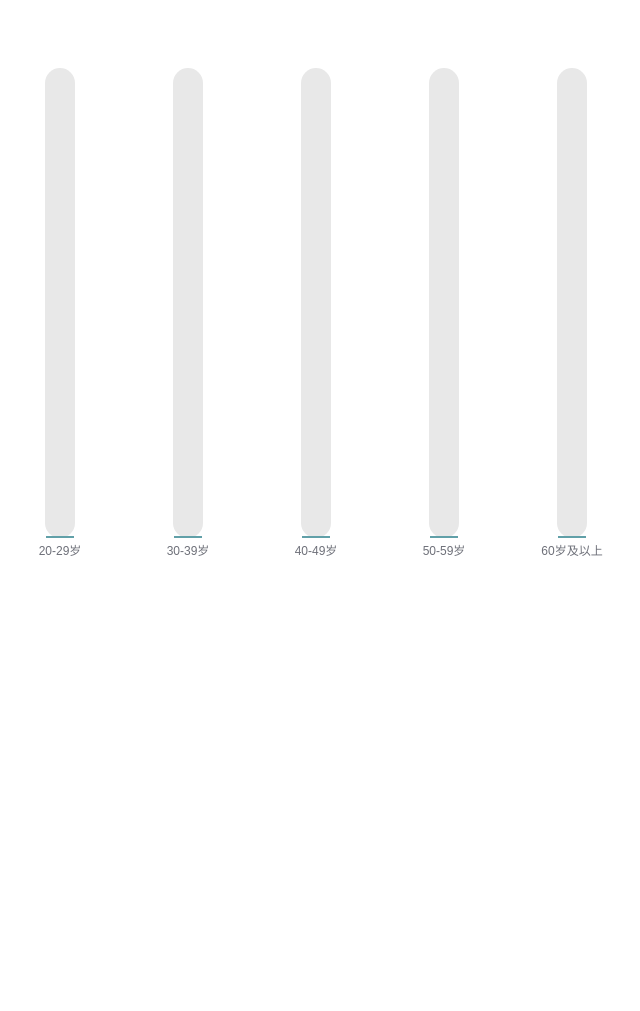
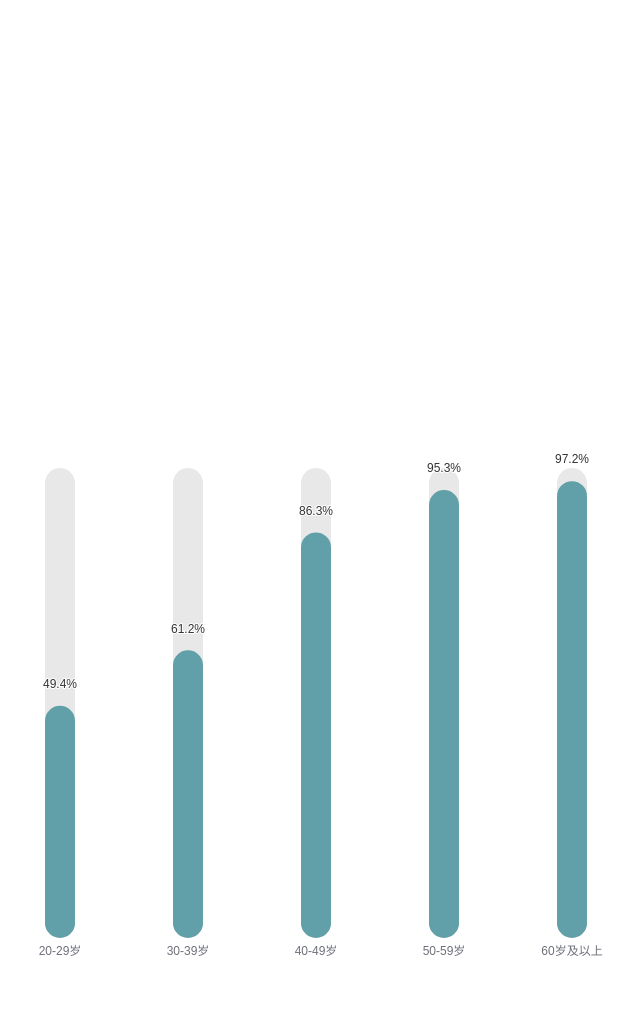
Before and after one commit to zzxxff1/workkk, a plain HTML site: page keshihua.html in a window 1280 px wide. Shown: the whole page, without its empty margins (92-732 px from the left). Before the commit the page ends 800 px from the top, so only its background shows below. Drawn offline with nearby package versions, Linux system fonts and the light colour scheme.

Commit message:
可视化

```diff
--- a/keshihua.html
+++ b/keshihua.html
@@ -10,105 +10,11 @@
 <div id='female' style="width: 400px;height:400px;background-color: white;float: left;"></div>
 <div id='main' style="width: 800px;height:600px;background-color: white;clear:both;"></div>
 <script type="text/javascript">
-    var maleDom = document.getElementById('male');
-    var femaleDom = document.getElementById('female');
-    var mainDom = document.getElementById('main');
-    var maleChart = echarts.init(maleDom);
-    var femaleChart = echarts.init(femaleDom);
-    var mainChart = echarts.init(mainDom);
+    var chartDom = document.getElementById('main');
+			var myChart = echarts.init(chartDom);
+			var option;
 
-    var maleOption = {
-        title : {
-            text: '男性患病比例',
-            subtext: '79962人',
-            x:'center'
-        },
-        tooltip : {
-            trigger: 'item',
-            formatter: "{a} <br/>{b} : {c} ({d}%)"
-        },
-        legend: {
-            orient: 'vertical',
-            left: 'left',
-            data: ['患病'],
-
-        },
-
-        series : [
-            {
-                name: '男性患病比例',
-                type: 'pie',
-                radius : '55%',
-                center: ['50%', '60%'],
-                label: {
-                    fontSize: 14,
-                    formatter: '{b}: {d}%'
-                },
-                emphasis: {
-                    itemStyle: {
-                        shadowBlur: 10,
-                        shadowOffsetX: 0,
-                        shadowColor: 'rgba(0, 0, 0, 0.5)'
-                    }
-                },
-                showBackground: true,
-                data:[
-                    {value: 79962 * 0.75, name:'患病', itemStyle: {color: '#c23531'}},
-                    {value: 79962 * 0.25, name:'健康', itemStyle: {opacity: 0}}
-                ]
-            }
-        ]
-    };
-
-    var femaleOption = {
-        title : {
-            text: '女性患病比例',
-            subtext: '75809人',
-            x:'center'
-        },
-        tooltip : {
-            trigger: 'item',
-            formatter: "{a} <br/>{b} : {c} ({d}%)"
-        },
-        legend: {
-            orient: 'vertical',
-            left: 'left',
-            data: ['患病'],
-
-        },
-        series : [
-            {
-                name: '女性患病比例',
-                type: 'pie',
-                radius : '55%',
-                center: ['50%', '60%'],
-                label: {
-                    fontSize: 14,
-                    formatter: '{b}: {d}%',
-
-                },
-                showBackground: true,
-                backgroundStyle: {
-                    color: '#e8e8e8', // 背景图的颜色
-
-                },
-                emphasis: {
-                    itemStyle: {
-                        shadowBlur: 10,
-                        shadowOffsetX: 0,
-                        shadowColor: 'rgba(0, 0, 0, 0.5)',
-
-                    }
-                },
-                data:[
-                    {value: 75809 * 0.72, name:'患病', itemStyle: {color: '#c23531'}},
-                    {value: 75809 * 0.28, name:'健康', itemStyle: {opacity: 0}}
-                ]
-            }
-        ]
-    };
-
-    var mainOption = {
+    var option = {
         xAxis: {
             type: 'category',
             data: ['20-29岁', '30-39岁', '40-49岁', '50-59岁', '60岁及以上'],
@@ -129,6 +35,7 @@
             {
                 data: [49.4, 61.2, 86.3, 95.3, 97.2],
                 type: 'bar',
+                position: 'center',
                 showBackground: true,
                 backgroundStyle: {
                     color: '#e8e8e8', // 背景图的颜色
@@ -151,14 +58,7 @@
         ]
     };
 
-    maleChart.setOption(maleOption);
-    femaleChart.setOption(femaleOption);
-
-    setTimeout(function(){
-        maleDom.style.display = 'none';
-        femaleDom.style.display = 'none';
-        mainChart.setOption(mainOption);
-    }, 5000);
+    myChart.setOption(option);
 
 </script>
 
```
